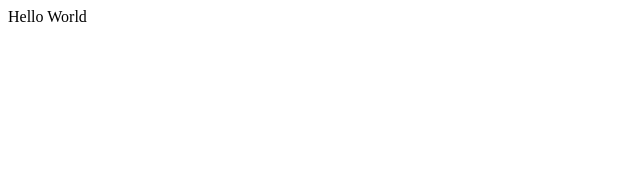
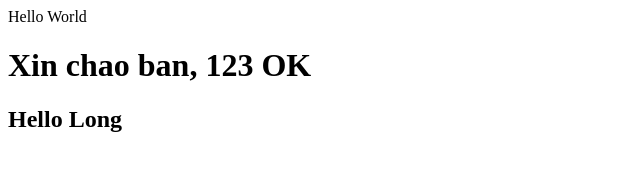
Before and after one commit to longchu2612/github-chulong-dep-trai, a plain HTML site: page build/web/index.html in a window 1280 px wide. Shown: the whole page, without its empty margins (0-640 px from the left). Drawn offline with Linux system fonts and the light colour scheme.

Commit message:
Sua file index.htnl

```diff
--- a/build/web/index.html
+++ b/build/web/index.html
@@ -11,5 +11,7 @@ Click nbfs://nbhost/SystemFileSystem/Templates/JSP_Servlet/Html.html to edit thi
     </head>
     <body>
         <div>Hello World</div>
+        <h1>Xin chao ban, 123 OK </h1>
+        <h2>Hello Long</h2>
     </body>
 </html>
```
Also changed, not shown: web/index.html (+1 -1 lines).
